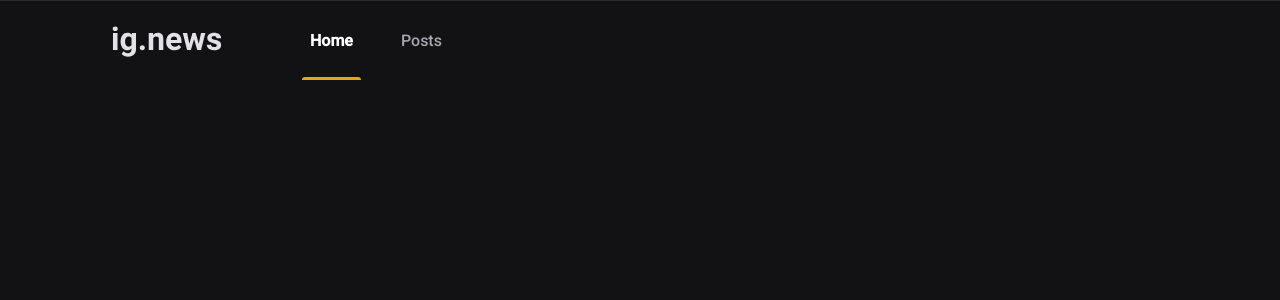
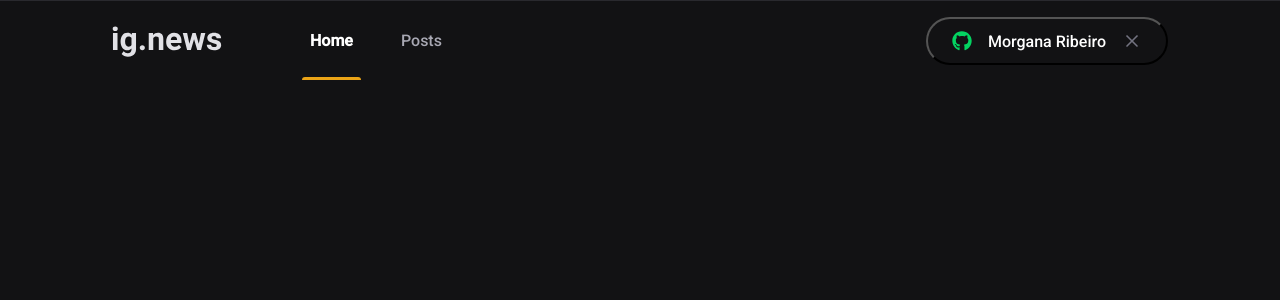
Before and after one commit to morganOliveira2018/ignews, a Next.js app: page / in a window 1280 px wide. Shown: the top 300 px of the page. Built offline with nearby package versions, Linux system fonts and the light colour scheme.

Commit message:
feat(*): call of the signIn button

```diff
--- a/src/components/Header/Header.module.scss
+++ b/src/components/Header/Header.module.scss
@@ -50,4 +50,8 @@
       }
     }
   }
+
+  button {
+    margin-left: auto;
+  }
 }
--- a/src/components/Header/Header.tsx
+++ b/src/components/Header/Header.tsx
@@ -1,5 +1,6 @@
 import Image from 'next/image';
 import logoSvg from '../../../public/images/logo.svg';
+import { SignInButton } from '../SignInButton/SignInButton';
 import styles from './Header.module.scss';
 
 export function Header() {
@@ -16,6 +17,7 @@ export function Header() {
                     <a className={styles.active}>Home</a>
                     <a>Posts</a>
                 </nav>
+                <SignInButton />
             </div>
         </header>
     );
```
